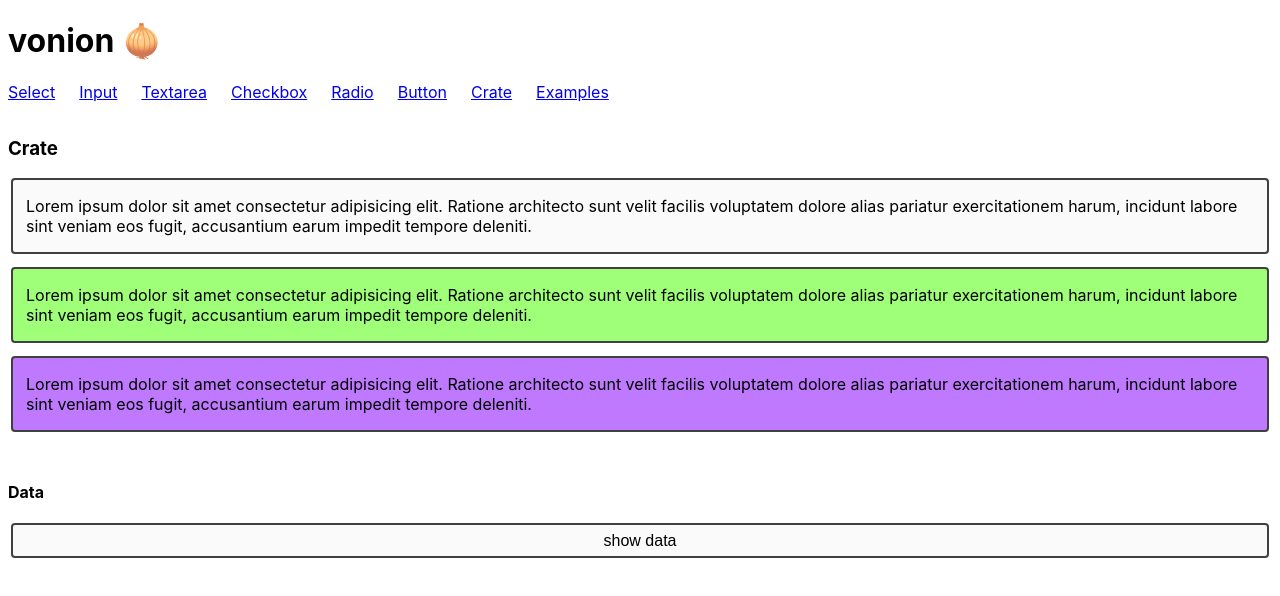
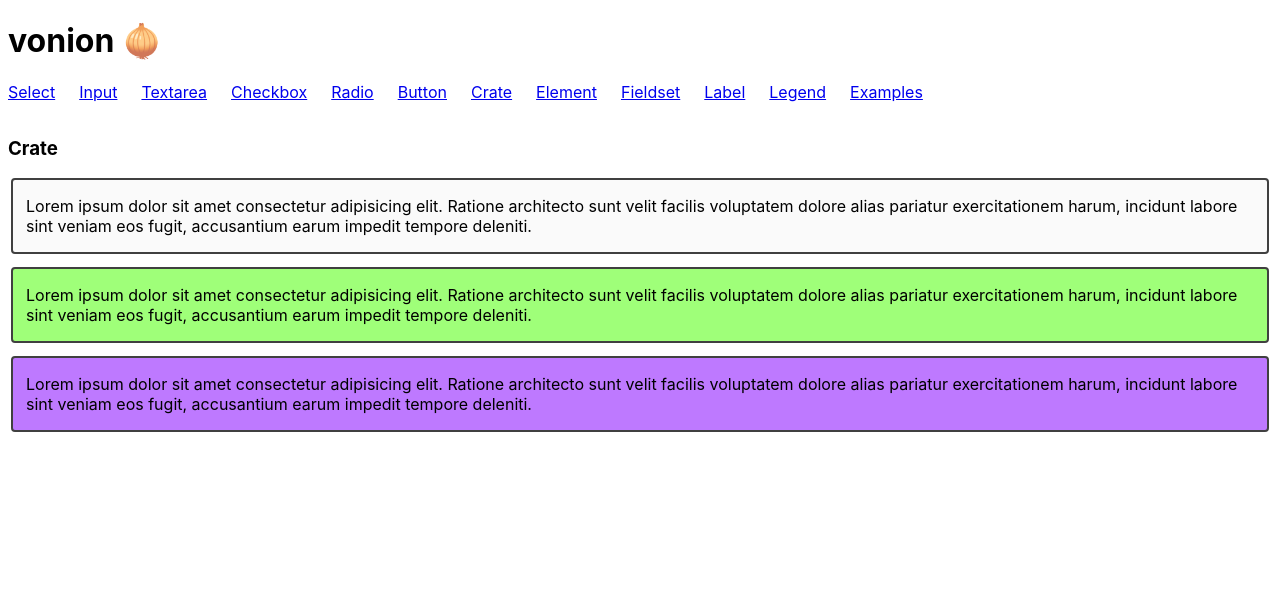
Before and after one commit to anthonkendel/vonion, a Vue app: page /#/crate in a window 1280 px wide. Shown: the top 596 px of the page. Built offline with nearby package versions, Linux system fonts and the light colour scheme.

Commit message:
docs: update demos

```diff
--- a/src/app-nav.vue
+++ b/src/app-nav.vue
@@ -50,6 +50,26 @@ export default Vue.extend({
           name: 'Crate',
           key: 'crate',
         },
+        {
+          text: 'Element',
+          name: 'Element',
+          key: 'element',
+        },
+        {
+          text: 'Fieldset',
+          name: 'Fieldset',
+          key: 'fieldset',
+        },
+        {
+          text: 'Label',
+          name: 'Label',
+          key: 'label',
+        },
+        {
+          text: 'Legend',
+          name: 'Legend',
+          key: 'legend',
+        },
 
         {
           text: 'Examples',
--- a/src/app/demo/o-component-demo.vue
+++ b/src/app/demo/o-component-demo.vue
@@ -4,7 +4,7 @@
 
     <slot name="default" />
 
-    <div class="demo-controls">
+    <div class="demo-controls" v-if="data">
       <h4>Data</h4>
       <div class="data">
         <o-button @click="showData = !showData">{{ showData ? 'hide data' : 'show data' }}</o-button>
--- a/src/components/crate/o-crate-demo.vue
+++ b/src/components/crate/o-crate-demo.vue
@@ -1,5 +1,5 @@
 <template>
-  <o-component-demo title="Crate" :data="data">
+  <o-component-demo title="Crate">
     <o-crate>
       Lorem ipsum dolor sit amet consectetur adipisicing elit. Ratione architecto sunt velit facilis voluptatem dolore
       alias pariatur exercitationem harum, incidunt labore sint veniam eos fugit, accusantium earum impedit tempore
@@ -25,11 +25,6 @@ import Vue from 'vue';
 
 export default Vue.extend({
   name: 'OCrateDemo',
-  data() {
-    return {
-      data: {},
-    };
-  },
   components: { OCrate, OComponentDemo },
 });
 </script>
--- /dev/null
+++ b/src/components/element/o-element-demo.vue
@@ -0,0 +1,20 @@
+<template>
+  <o-component-demo title="Element">
+    <o-element>
+      Lorem ipsum dolor sit amet consectetur adipisicing elit. Ratione architecto sunt velit facilis voluptatem dolore
+      alias pariatur exercitationem harum, incidunt labore sint veniam eos fugit, accusantium earum impedit tempore
+      deleniti.
+    </o-element>
+  </o-component-demo>
+</template>
+
+<script lang="ts">
+import { OComponentDemo } from '../../app/demo';
+import OElement from './o-element.vue';
+import Vue from 'vue';
+
+export default Vue.extend({
+  name: 'OElementDemo',
+  components: { OElement, OComponentDemo },
+});
+</script>
--- /dev/null
+++ b/src/components/fieldset/o-fieldset-demo.vue
@@ -0,0 +1,20 @@
+<template>
+  <o-component-demo title="Fieldset">
+    <o-fieldset>
+      Lorem ipsum dolor sit amet consectetur adipisicing elit. Ratione architecto sunt velit facilis voluptatem dolore
+      alias pariatur exercitationem harum, incidunt labore sint veniam eos fugit, accusantium earum impedit tempore
+      deleniti.
+    </o-fieldset>
+  </o-component-demo>
+</template>
+
+<script lang="ts">
+import { OComponentDemo } from '../../app/demo';
+import OFieldset from './o-fieldset.vue';
+import Vue from 'vue';
+
+export default Vue.extend({
+  name: 'OFieldsetDemo',
+  components: { OFieldset, OComponentDemo },
+});
+</script>
--- /dev/null
+++ b/src/components/label/o-label-demo.vue
@@ -0,0 +1,24 @@
+<template>
+  <o-component-demo title="Label">
+    <o-label>
+      First name
+    </o-label>
+    <o-label>
+      Middle name
+    </o-label>
+    <o-label>
+      Last name
+    </o-label>
+  </o-component-demo>
+</template>
+
+<script lang="ts">
+import { OComponentDemo } from '../../app/demo';
+import OLabel from './o-label.vue';
+import Vue from 'vue';
+
+export default Vue.extend({
+  name: 'OLabelDemo',
+  components: { OLabel, OComponentDemo },
+});
+</script>
--- /dev/null
+++ b/src/components/legend/o-legend-demo.vue
@@ -0,0 +1,21 @@
+<template>
+  <o-component-demo title="Legend">
+    <o-legend>
+      Hobbies:
+    </o-legend>
+    <o-legend>
+      Animals:
+    </o-legend>
+  </o-component-demo>
+</template>
+
+<script lang="ts">
+import { OComponentDemo } from '../../app/demo';
+import OLegend from './o-legend.vue';
+import Vue from 'vue';
+
+export default Vue.extend({
+  name: 'OLegendDemo',
+  components: { OLegend, OComponentDemo },
+});
+</script>
--- a/src/main.ts
+++ b/src/main.ts
@@ -14,6 +14,10 @@ import InputDemo from './components/input/o-input-demo.vue';
 import RadioDemo from './components/radio/o-radio-demo.vue';
 import SelectDemo from './components/select/o-select-demo.vue';
 import TextareaDemo from './components/textarea/o-textarea-demo.vue';
+import ElementDemo from './components/element/o-element-demo.vue';
+import FieldsetDemo from './components/fieldset/o-fieldset-demo.vue';
+import LabelDemo from './components/label/o-label-demo.vue';
+import LegendDemo from './components/legend/o-legend-demo.vue';
 
 import Examples from './examples/examples.vue';
 import FormExample from './examples/form-example/form-example.vue';
@@ -61,6 +65,26 @@ const router = new VueRouter({
       component: TextareaDemo,
     },
     {
+      name: 'Element',
+      path: '/element',
+      component: ElementDemo,
+    },
+    {
+      name: 'Fieldset',
+      path: '/fieldset',
+      component: FieldsetDemo,
+    },
+    {
+      name: 'Label',
+      path: '/label',
+      component: LabelDemo,
+    },
+    {
+      name: 'Legend',
+      path: '/legend',
+      component: LegendDemo,
+    },
+    {
       name: 'Examples',
       path: '/examples',
       component: Examples,
```
Also changed, not shown: 7 other files (tests, documents, lock files or other folders).
